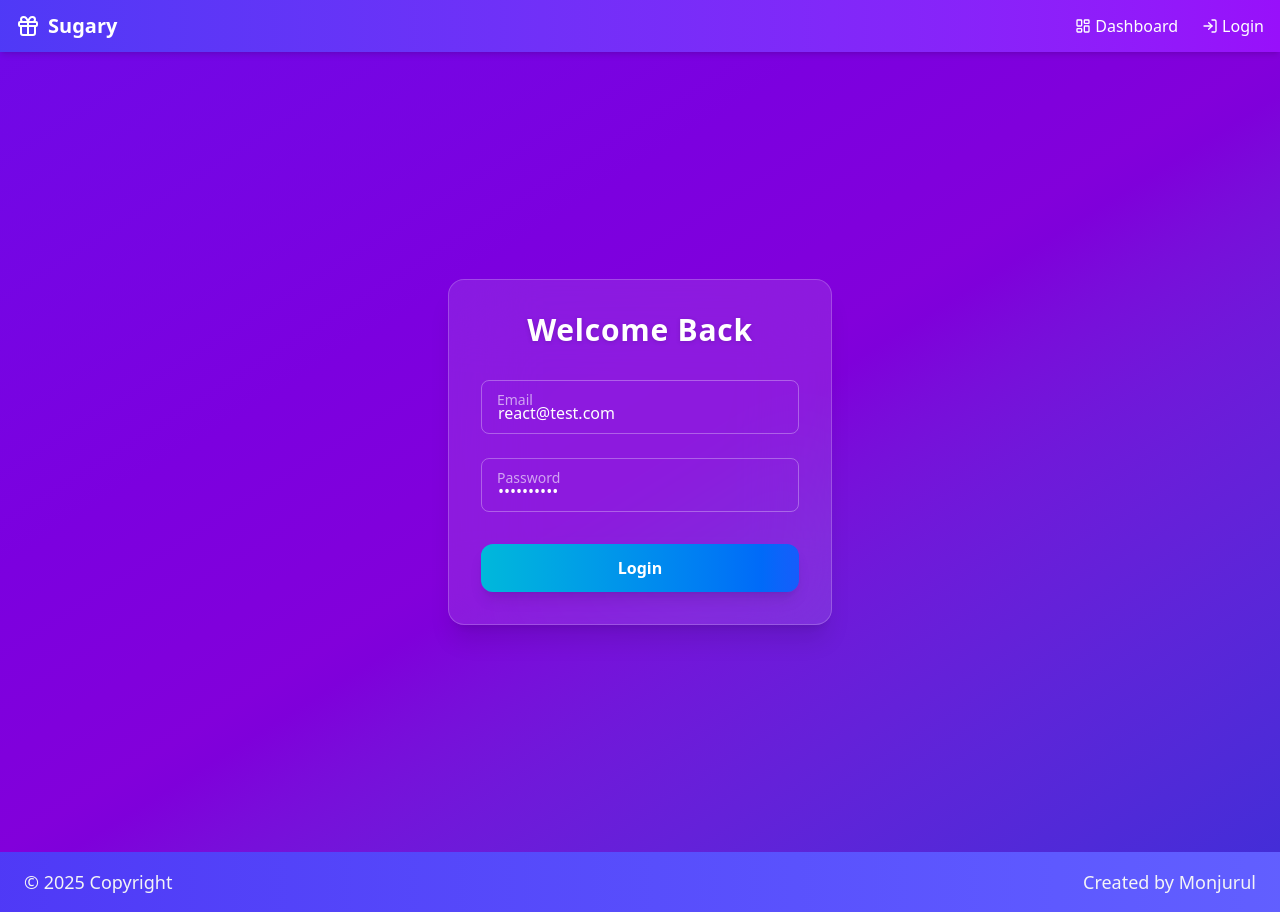
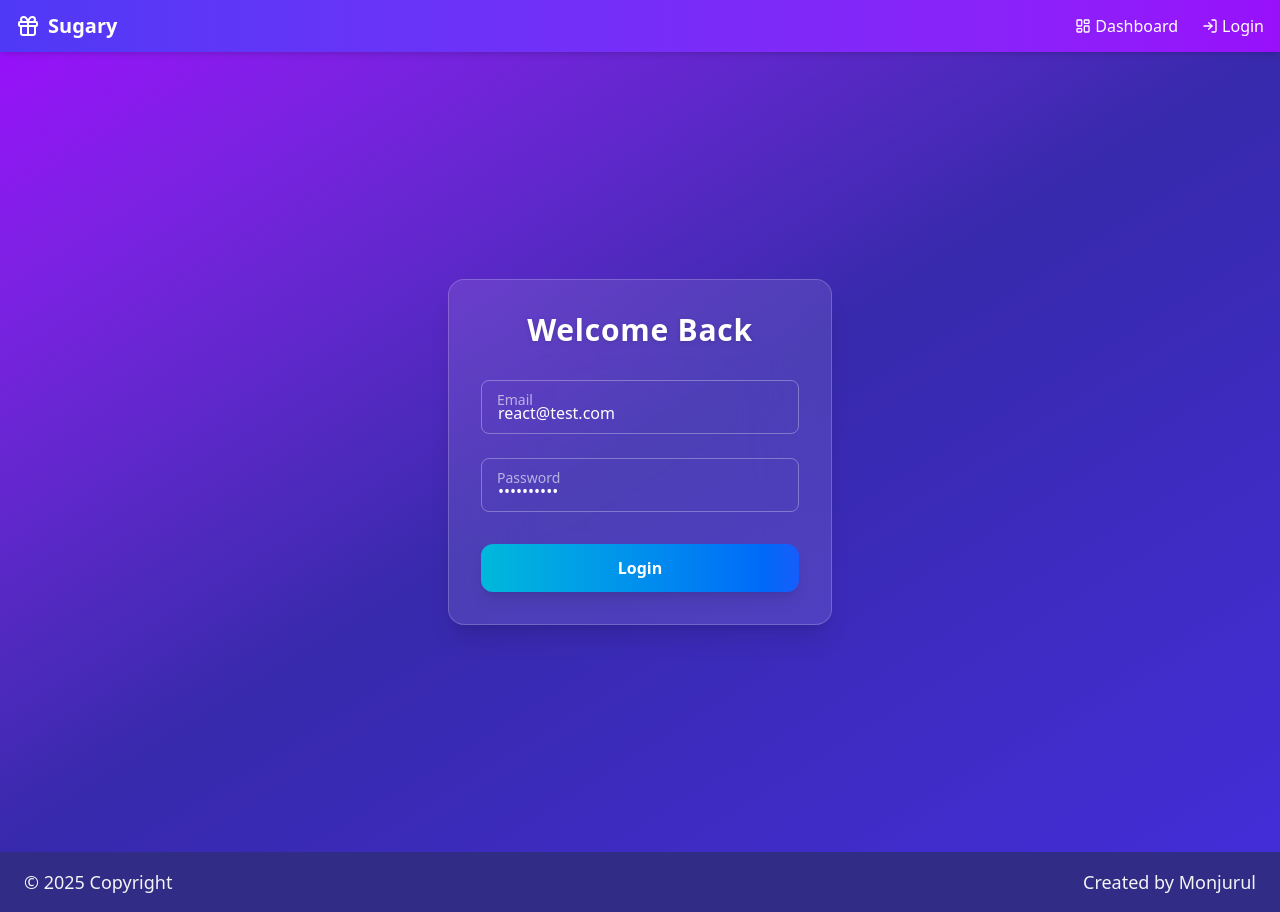
Before and after one commit to Monjurul-190629/sugary-react-recruitment, a React (Vite) app: page / in a window 1280 px wide. Built offline with nearby package versions, Linux system fonts and the light colour scheme.

Commit message:
ok everything is fine

```diff
--- a/src/Component/Shared/Footer.jsx
+++ b/src/Component/Shared/Footer.jsx
@@ -2,7 +2,7 @@ const Footer = () => {
     const year = new Date().getFullYear();
 
     return (
-        <footer className="w-full bg-gradient-to-r from-indigo-600 to-indigo-500 py-4 px-6 flex flex-col text-lg sm:flex-row justify-between items-center  text-gray-100 bg">
+        <footer className="w-full bg-gradient-to-r from-indigo-900 to-indigo-900 py-4 px-6 flex flex-col text-lg sm:flex-row justify-between items-center  text-gray-100 bg">
             <div>© {year} Copyright</div>
             <div className="mt-2 sm:mt-0 ">Created by <span className="font-medium">Monjurul</span></div>
         </footer>
--- a/src/Component/Shared/Navbar.jsx
+++ b/src/Component/Shared/Navbar.jsx
@@ -88,7 +88,7 @@ const Navbar = () => {
                                     />
                                     <div>
                                         <h2 className="font-semibold">{user?.FullName}</h2>
-                                        <p className="text-sm text-gray-500">{user?.Email}</p>
+                                        <p className="text-sm text-gray-200">{user?.Email}</p>
                                     </div>
                                 </div>
                                 <button onClick={handleLogOut} className="flex items-center gap-1 hover:text-indigo-600 transition">
--- a/src/pages/LoginPage.jsx
+++ b/src/pages/LoginPage.jsx
@@ -36,7 +36,7 @@ const Login = () => {
     };
 
     return (
-        <div className="min-h-screen px-10 md:py-32 flex items-center justify-center bg-gradient-to-br from-violet-700 via-purple-700 to-indigo-700 ">
+        <div className="min-h-screen px-10 md:py-32 flex items-center justify-center bg-gradient-to-br from-purple-600 via-indigo-800 to-indigo-700 ">
             <form
                 onSubmit={handleSubmit}
                 className="relative bg-white/10 backdrop-blur-2xl text-white rounded-2xl p-8 shadow-xl w-full max-w-sm border border-white/20"
```
